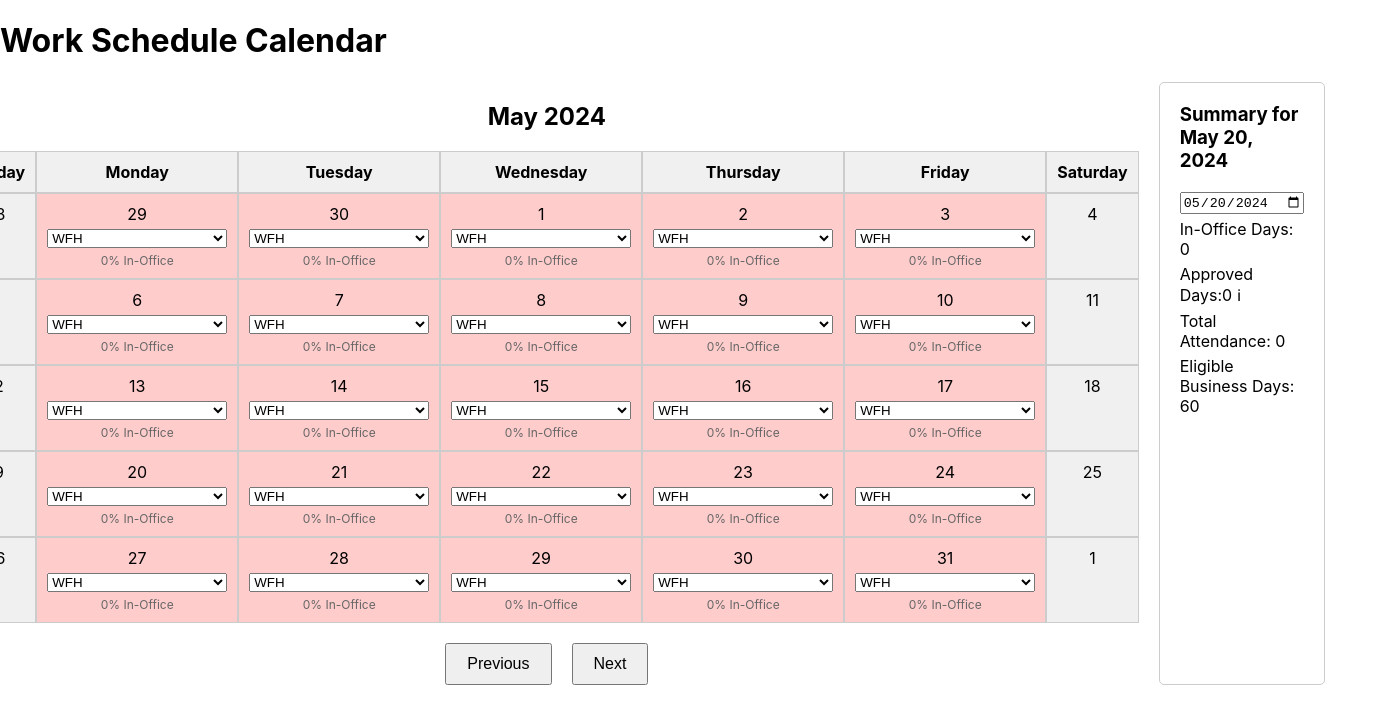
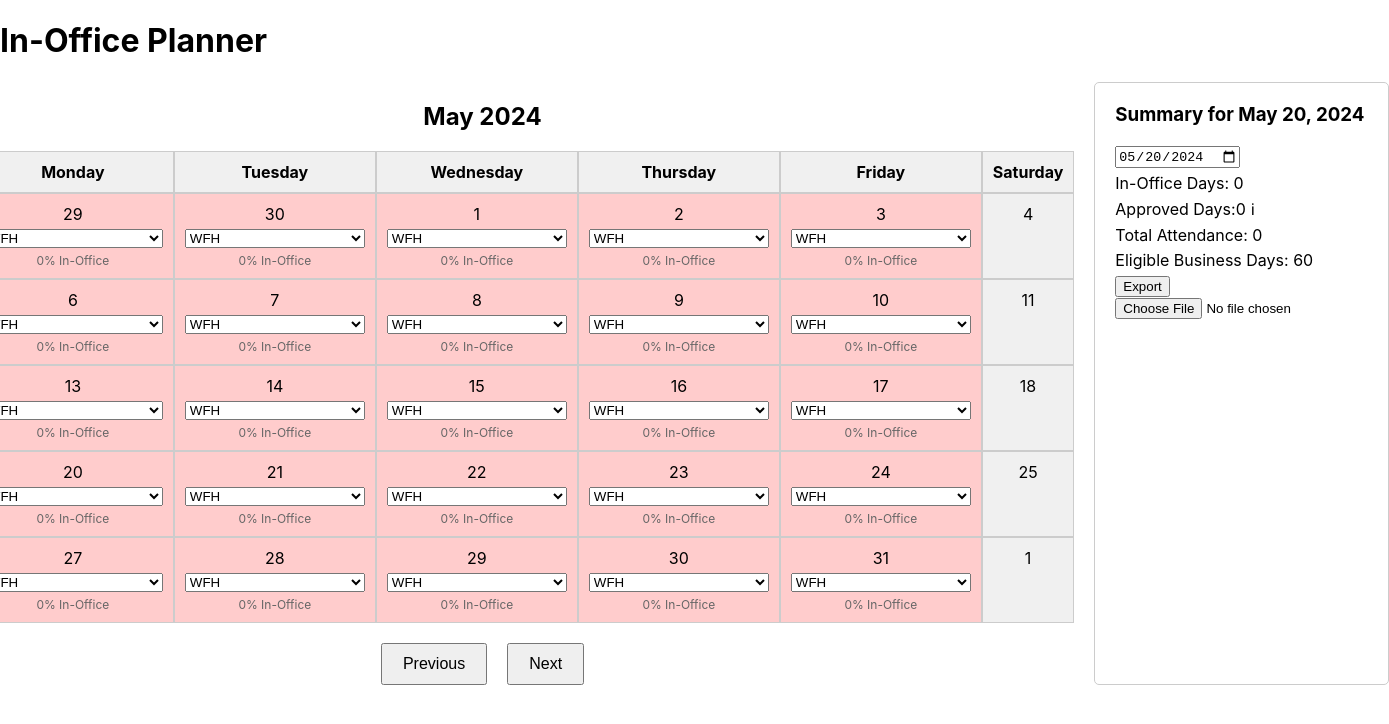
Before and after one commit to cryptodawg/attendance, a React (Create React App) app: page / in a window 1280 px wide. Shown: the top 724 px of the page, 1389 px wide, since content can reach past the window. Built offline with nearby package versions, Linux system fonts and the light colour scheme.

Commit message:
Allows export/import from JSON

```diff
--- a/src/App.js
+++ b/src/App.js
@@ -6,7 +6,7 @@ function App() {
   return (
     <div className="App">
       <header className="App-header">
-        <h1>Work Schedule Calendar</h1>
+        <h1>In-Office Planner</h1>
       </header>
       <main>
         <Calendar />
--- a/src/Calendar.js
+++ b/src/Calendar.js
@@ -29,6 +29,30 @@ const Calendar = () => {
     });
     const [summaryDate, setSummaryDate] = useState(new Date()); // Default to today's date
     const [showTooltip, setShowTooltip] = useState(false);
+
+    const exportSelections = () => {
+        const data = JSON.stringify(selections);
+        const blob = new Blob([data], { type: 'application/json' });
+        const url = URL.createObjectURL(blob);
+        const a = document.createElement('a');
+        a.href = url;
+        a.download = 'calendarSelections.json';
+        document.body.appendChild(a);
+        a.click();
+        document.body.removeChild(a);
+        URL.revokeObjectURL(url);
+    };
+
+    const importSelections = (event) => {
+        const file = event.target.files[0];
+        const reader = new FileReader();
+        reader.onload = () => {
+            const data = reader.result;
+            setSelections(JSON.parse(data));
+        };
+        reader.readAsText(file);
+    };
+
 
     useEffect(() => {
         localStorage.setItem('calendarSelections', JSON.stringify(selections));
@@ -144,6 +168,10 @@ const Calendar = () => {
                 </p>
                 <p>Total Attendance: {totalAttendance}</p>
                 <p>Eligible Business Days: {eligibleBusinessDays}</p>
+                <div classname="summary-controls">
+                    <button onClick={exportSelections}>Export</button>
+                    <input type="file" accept=".json" onChange={importSelections} />
+                </div>
             </div>
         );
     };
```
Lines whose indentation alone changed are shown as unchanged.
